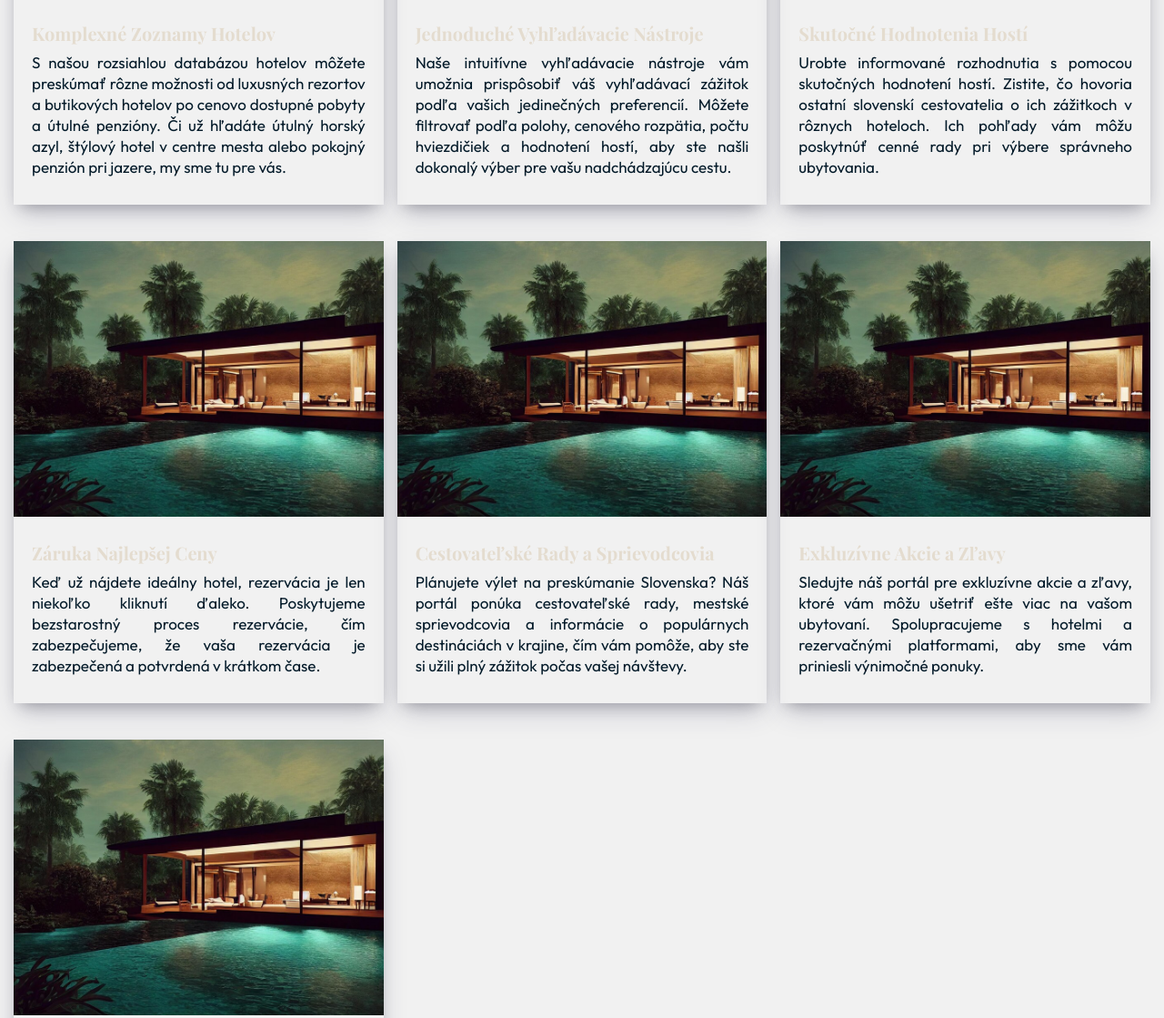
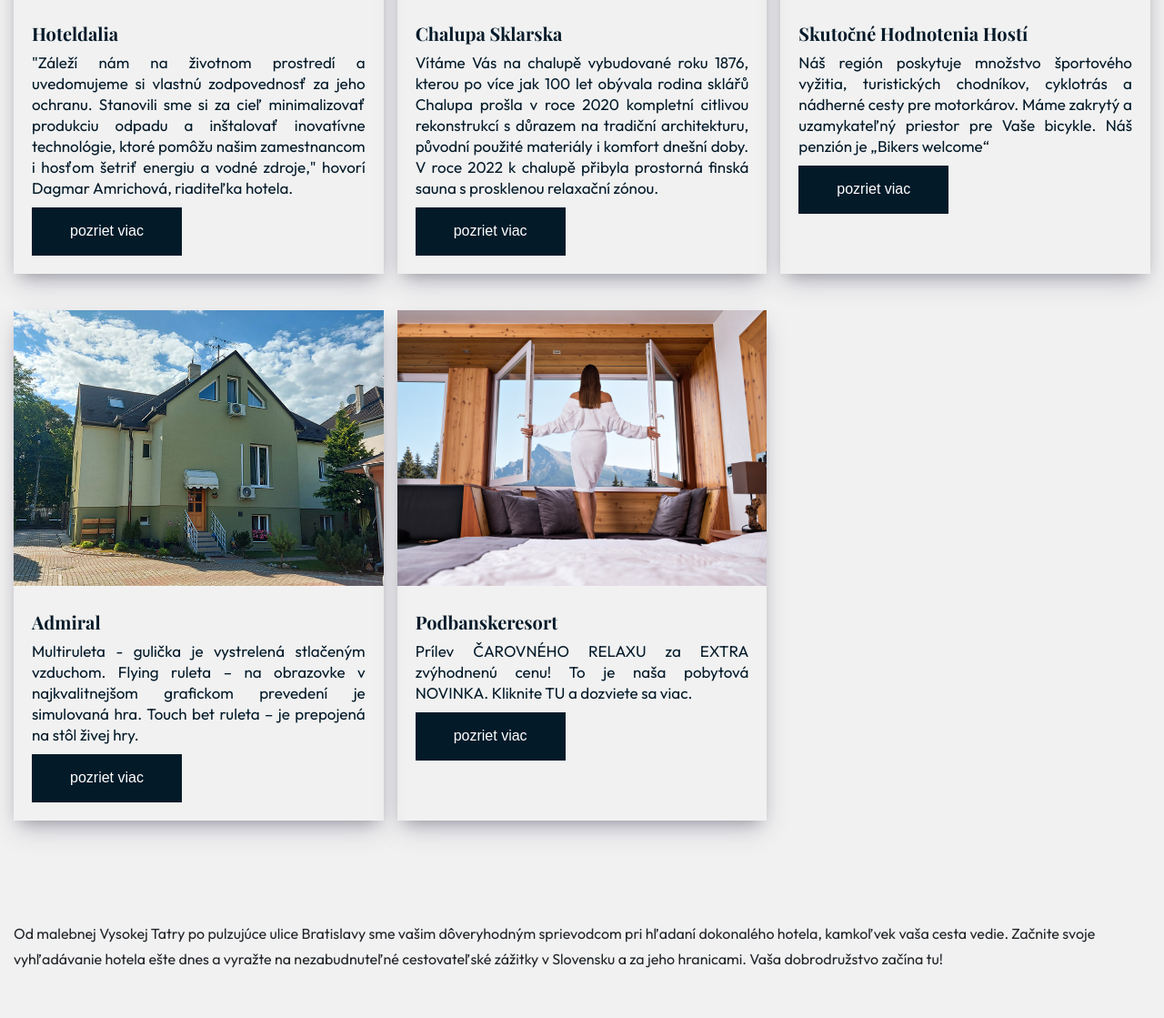
Before and after one commit to frontenddev344/Prvyjzapas, a plain HTML site: page index.html in a window 1280 px wide. Shown: the part 925-2044 px from the top of the page at 91% size. Drawn offline with nearby package versions, Linux system fonts and the light colour scheme; a web font is replaced by a local one.

Commit message:
add new content

```diff
--- a/index.html
+++ b/index.html
@@ -1,9 +1,12 @@
 <!doctype html>
 <html lang="en">
+
 <head>
   <meta charset="utf-8">
   <meta name="viewport" content="width=device-width, initial-scale=1">
-  <link rel="stylesheet" href="https://cdnjs.cloudflare.com/ajax/libs/font-awesome/6.4.0/css/all.min.css" integrity="sha512-iecdLmaskl7CVkqkXNQ/ZH/XLlvWZOJyj7Yy7tcenmpD1ypASozpmT/E0iPtmFIB46ZmdtAc9eNBvH0H/ZpiBw==" crossorigin="anonymous" referrerpolicy="no-referrer">
+  <link rel="stylesheet" href="https://cdnjs.cloudflare.com/ajax/libs/font-awesome/6.4.0/css/all.min.css"
+    integrity="sha512-iecdLmaskl7CVkqkXNQ/ZH/XLlvWZOJyj7Yy7tcenmpD1ypASozpmT/E0iPtmFIB46ZmdtAc9eNBvH0H/ZpiBw=="
+    crossorigin="anonymous" referrerpolicy="no-referrer">
   <link rel="stylesheet" href="css/bootstrap.css">
   <link rel="stylesheet" href="css/swiper.css">
   <link rel="stylesheet" href="css/style.css">
@@ -54,12 +57,13 @@
         <div class="col-lg-4 col-md-6 col-sm-12 space">
           <div class="slovernia__card">
             <div class="slovernia__destinations">
-              <img src="images/homecard1.jpg" class="img-fluid" alt="homecard1">
+              <img src="images/card-1.jpg" class="img-fluid" alt="card-1">
               <div class="Slovenia__content">
-                <h3> Komplexné Zoznamy Hotelov</h3>
-                <p>S našou rozsiahlou databázou hotelov môžete preskúmať rôzne možnosti od luxusných rezortov a
-                  butikových hotelov po cenovo dostupné pobyty a útulné penzióny. Či už hľadáte útulný horský azyl,
-                  štýlový hotel v centre mesta alebo pokojný penzión pri jazere, my sme tu pre vás. </p>
+                <h3>hoteldalia</h3>
+                <p>"Záleží nám na životnom prostredí a uvedomujeme si vlastnú zodpovednosť za jeho ochranu. Stanovili
+                  sme si za cieľ minimalizovať produkciu odpadu a inštalovať inovatívne technológie, ktoré pomôžu našim
+                  zamestnancom i hosťom šetriť energiu a vodné zdroje," hovorí Dagmar Amrichová, riaditeľka hotela.</p>
+                  <a href="https://www.hoteldalia.sk/" class="primary_btn" target="_blank">pozriet viac</a>
               </div>
             </div>
           </div>
@@ -67,13 +71,14 @@
         <div class="col-lg-4 col-md-6 col-sm-12 space">
           <div class="slovernia__card">
             <div class="slovernia__destinations">
-              <img src="images/homecard1.jpg" class="img-fluid" alt="homecard1">
+              <img src="images/card-2.jpg" class="img-fluid" alt="card-2">
               <div class="Slovenia__content">
-                <h3>Jednoduché Vyhľadávacie Nástroje</h3>
-                <p>Naše intuitívne vyhľadávacie nástroje vám umožnia prispôsobiť váš vyhľadávací zážitok podľa vašich
-                  jedinečných preferencií. Môžete filtrovať podľa polohy, cenového rozpätia, počtu hviezdičiek a
-                  hodnotení hostí, aby ste našli dokonalý výber pre vašu nadchádzajúcu cestu.
+                <h3>Chalupa Sklarska</h3>
+                <p>Vítáme Vás na chalupě vybudované roku 1876, kterou po více jak 100 let obývala rodina sklářů
+                  Chalupa prošla v roce 2020 kompletní citlivou rekonstrukcí s důrazem na tradiční architekturu, původní použité materiály i komfort dnešní doby.
+                  V roce 2022 k chalupě přibyla prostorná finská sauna s prosklenou relaxační zónou.
                 </p>
+                <a href="https://chalupasklarska.cz/" class="primary_btn" target="_blank" >pozriet viac</a>
               </div>
             </div>
           </div>
@@ -81,12 +86,13 @@
         <div class="col-lg-4 col-md-6 col-sm-12 space">
           <div class="slovernia__card">
             <div class="slovernia__destinations">
-              <img src="images/homecard1.jpg" class="img-fluid" alt="homecard1">
+              <img src="images/card-3.jpg" class="img-fluid" alt="card-3">
               <div class="Slovenia__content">
                 <h3>Skutočné Hodnotenia Hostí</h3>
-                <p>Urobte informované rozhodnutia s pomocou skutočných hodnotení hostí. Zistite, čo hovoria ostatní
-                  slovenskí cestovatelia o ich zážitkoch v rôznych hoteloch. Ich pohľady vám môžu poskytnúť cenné rady
-                  pri výbere správneho ubytovania.</p>
+                <p>Náš región poskytuje množstvo športového vyžitia, turistických chodníkov, cyklotrás a nádherné cesty pre motorkárov.
+                  Máme zakrytý a uzamykateľný priestor pre Vaše bicykle.
+                  Náš penzión je „Bikers welcome“</p>
+                  <a href="https://www.tiberia.sk/" class="primary_btn"  target="_blank">pozriet viac</a>
               </div>
             </div>
           </div>
@@ -94,12 +100,14 @@
         <div class="col-lg-4 col-md-6 col-sm-12 space">
           <div class="slovernia__card">
             <div class="slovernia__destinations">
-              <img src="images/homecard1.jpg" class="img-fluid" alt="homecard1">
+              <img src="images/card-4.jpg" class="img-fluid" alt="card-4">
               <div class="Slovenia__content">
-                <h3>Záruka Najlepšej Ceny</h3>
-                <p>Keď už nájdete ideálny hotel, rezervácia je len niekoľko kliknutí ďaleko. Poskytujeme bezstarostný
-                  proces rezervácie, čím zabezpečujeme, že vaša rezervácia je zabezpečená a potvrdená v krátkom čase.
+                <h3>admiral</h3>
+                <p>Multiruleta - gulička je vystrelená stlačeným vzduchom.
+                  Flying ruleta – na obrazovke v najkvalitnejšom grafickom prevedení je simulovaná hra.
+                  Touch bet ruleta – je prepojená na stôl živej hry.
                 </p>
+                <a href="https://www.casinoadmiral.sk/sk" class="primary_btn"  target="_blank">pozriet viac</a>
               </div>
             </div>
           </div>
@@ -107,41 +115,16 @@
         <div class="col-lg-4 col-md-6 col-sm-12 space">
           <div class="slovernia__card">
             <div class="slovernia__destinations">
-              <img src="images/homecard1.jpg" class="img-fluid" alt="homecard1">
+              <img src="images/card-5.jpg" class="img-fluid" alt="card-5">
               <div class="Slovenia__content">
-                <h3>Cestovateľské Rady a Sprievodcovia</h3>
-                <p>Plánujete výlet na preskúmanie Slovenska? Náš portál ponúka cestovateľské rady, mestské sprievodcovia
-                  a informácie o populárnych destináciách v krajine, čím vám pomôže, aby ste si užili plný zážitok počas
-                  vašej návštevy. </p>
+                <h3>podbanskeresort</h3>
+                <p>Prílev ČAROVNÉHO RELAXU za EXTRA zvýhodnenú cenu! To je naša pobytová NOVINKA. Kliknite TU a dozviete sa viac. </p>
+                  <a href="https://www.podbanskeresort.sk/ " class="primary_btn"  target="_blank">pozriet viac</a>
               </div>
             </div>
           </div>
         </div>
-        <div class="col-lg-4 col-md-6 col-sm-12 space">
-          <div class="slovernia__card">
-            <div class="slovernia__destinations">
-              <img src="images/homecard1.jpg" class="img-fluid" alt="homecard1">
-              <div class="Slovenia__content">
-                <h3>Exkluzívne Akcie a Zľavy</h3>
-                <p>Sledujte náš portál pre exkluzívne akcie a zľavy, ktoré vám môžu ušetriť ešte viac na vašom
-                  ubytovaní. Spolupracujeme s hotelmi a rezervačnými platformami, aby sme vám priniesli výnimočné
-                  ponuky.</p>
-              </div>
-            </div>
-          </div>
-        </div>
-        <div class="col-lg-4 col-md-6 col-sm-12 space">
-          <div class="slovernia__card">
-            <div class="slovernia__destinations">
-              <img src="images/homecard1.jpg" class="img-fluid" alt="homecard1">
-              <div class="Slovenia__content">
-                <h3>Odpovedná Zákaznícka Podpora</h3>
-                <p>Naše oddelenie zákazníckej podpory je tu, aby vám pomohlo s otázkami alebo obavami, ktoré by ste
-                  mohli mať. Vaša spokojnosť je naším hlavným cieľom.</p>
-              </div>
-            </div>
-          </div>
-        </div>
+
       </div>
     </div>
   </div>
@@ -175,8 +158,10 @@
             </div>
             <div class="footer-social">
               <ul>
-                <li><a href="https://www.facebook.com/login/" target="_blank">    <i class="fa-brands fa-facebook-f"></i></a></li>
-                <li><a href="https://www.instagram.com/login/ " target="_blank"><i class="fa-brands fa-instagram"></i></a></li>
+                <li><a href="https://www.facebook.com/login/" target="_blank"> <i
+                      class="fa-brands fa-facebook-f"></i></a></li>
+                <li><a href="https://www.instagram.com/login/ " target="_blank"><i
+                      class="fa-brands fa-instagram"></i></a></li>
                 <li><a href="https://www.twitter.com/login/" target="_blank"><i class="fa-brands fa-twitter"></i></a>
                 </li>
               </ul>
@@ -203,8 +188,8 @@
                   123 Hlavná Ulica
                   Bratislava
                   Slovensko </li>
-                  <li><a href="tel:+421-123-456-789">+421-123-456-789</a></li>
-                  <li>info@prvýzápas.com </li>
+                <li><a href="tel:+421-123-456-789">+421-123-456-789</a></li>
+                <li>info@prvýzápas.com </li>
               </ul>
             </div>
           </div>
--- /dev/null
+++ b/scss/_mixin.scss
@@ -0,0 +1,11 @@
+@mixin button {
+    display: inline-block;
+    background: $theme-color;
+    border: 2px solid $theme-color;
+    color: #fff;
+    padding: 1rem 4rem;
+    transition: $transition;
+    &:hover{
+        background: transparent;
+    }
+}
--- a/scss/_reset.scss
+++ b/scss/_reset.scss
@@ -199,14 +199,6 @@ html {
     background-blend-mode: multiply;
     height: 500px;
     z-index: 2;
-    &::after{
-        content: '';
-        position: absolute;
-        inset: 0;
-        background-color: rgba(0, 0, 0, 0.3);
-        z-index: 0;
-    }
-
     .container {
         height: 100%;
     }
@@ -228,7 +220,7 @@ html {
         }
 
         p {
-            color:$theme-color;
+            color:$current-color;
             font-size: 1.6rem;
             text-align: center;
         }
@@ -382,10 +374,11 @@ html {
     padding: 20px 20px;
 
     h3 {
-        color: $secondery-color;
+        color: $theme-color;
         font-size: 20px;
         line-height: 40px;
         font-weight: 600;
+        text-transform: capitalize;
     }
 
     p {
@@ -430,3 +423,6 @@ section.lasttext {
 }
 
 /*lasttext-css-end*/
+.primary_btn{
+    @include button;
+}
```
Also changed, not shown: css/style.css, images/card-1.jpg (added), images/card-2.jpg (added), images/card-3.jpg (added), images/card-4.jpg (added), images/card-5.jpg (added), 1 other file.
